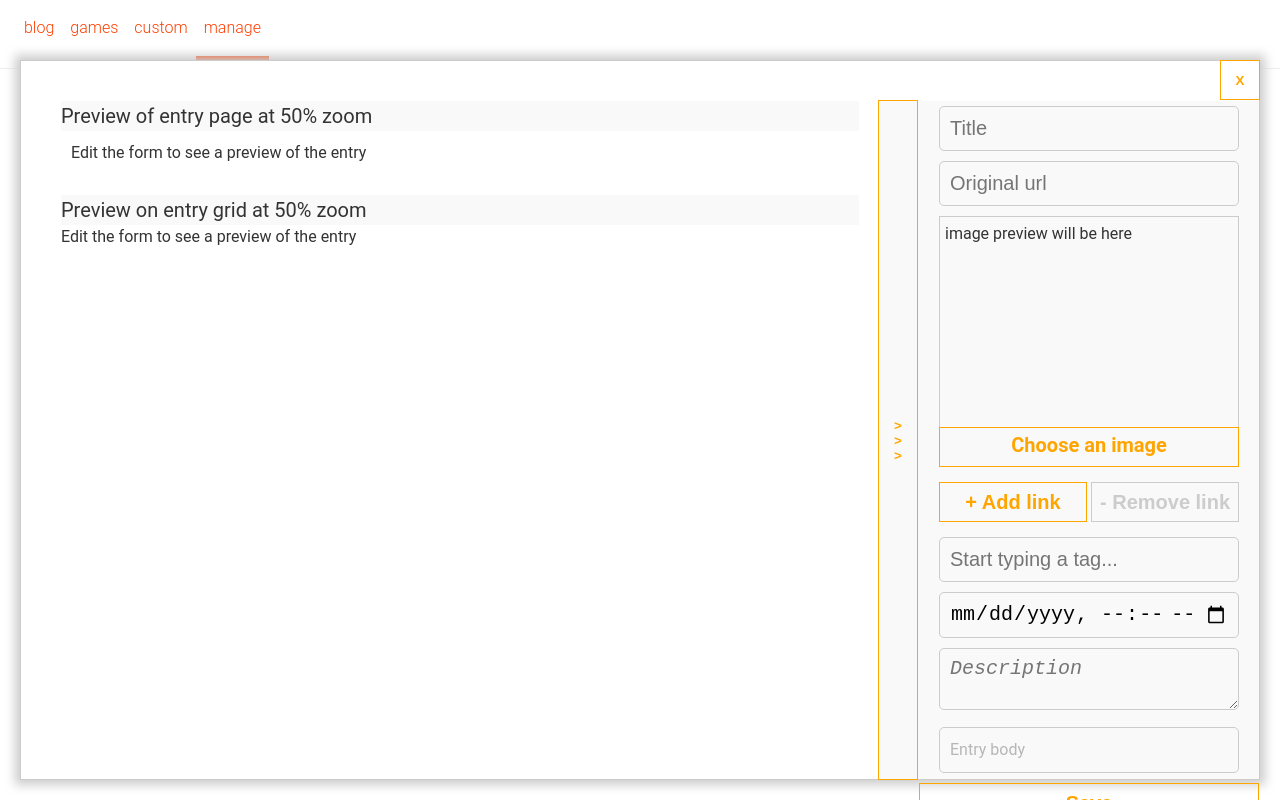
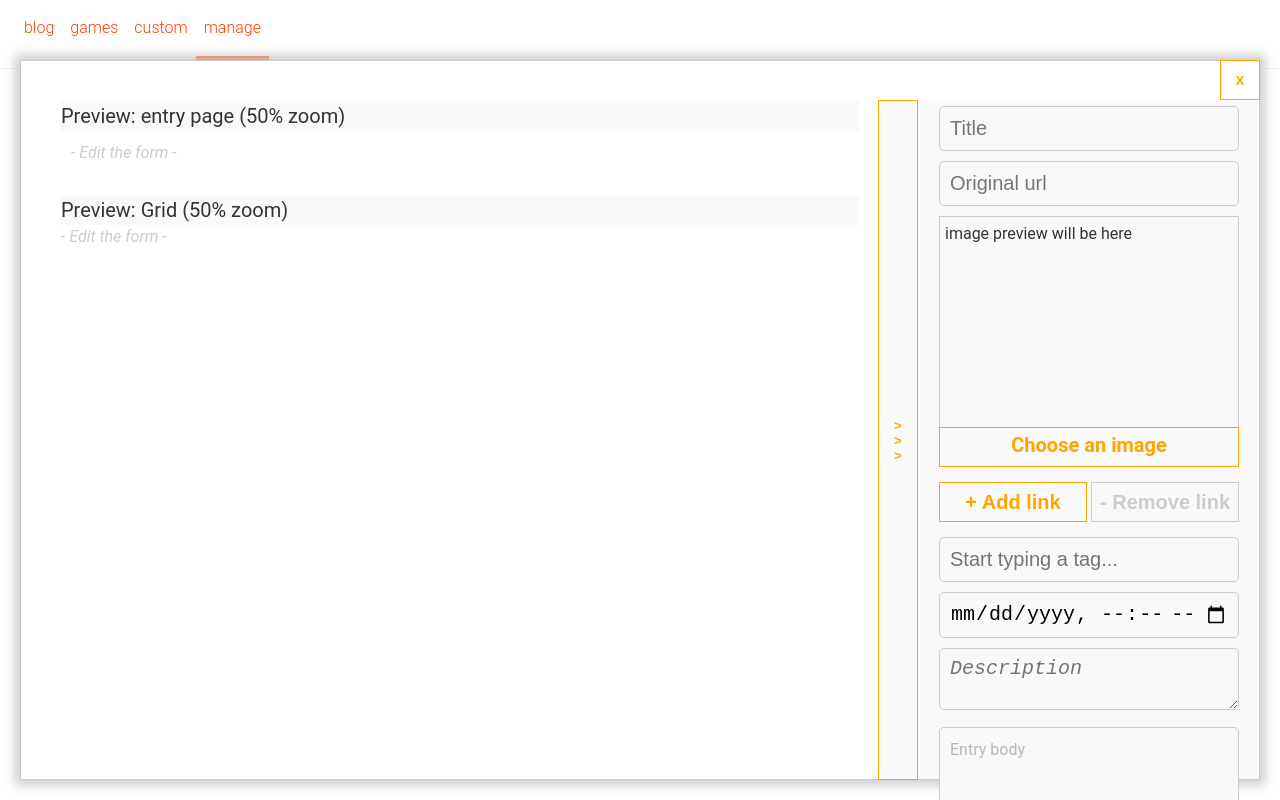
Before and after one commit to bradur/jamstic-next, a Next.js app: page /manage in a window 1280 px wide. Both pictures are taken after a click on the button "+ Add new entry". Built offline with nearby package versions, Linux system fonts and the light colour scheme; what javascript-time-ago would draw is missing.

Commit message:
Update some libraries

```diff
--- a/src/frontend/custom/components/CustomEntryEditor.tsx
+++ b/src/frontend/custom/components/CustomEntryEditor.tsx
@@ -31,6 +31,10 @@ const CustomEntryPageContainer = styled.div`
   padding:100px;
   width:1280px;
   zoom: 0.5;
+`
+const PreviewPlaceholder = styled.div`
+  font-style:italic;
+  color:#ccc;
 `
 const CustomEntryEditorTaskbar = styled.div`
   position:absolute;
@@ -163,6 +167,7 @@ const defaultEntry = {
   date: new Date().getTime(),
 }
 
+
 export const CustomEntryEditor = ({ closeCallback, forceUpdate }: Props) => {
   const [entryHasChanged, setEntryHasChanged] = useState<boolean>(false)
   const [entry, setEntry] = useState<GenericEntry>({ ...defaultEntry })
@@ -251,7 +256,7 @@ export const CustomEntryEditor = ({ closeCallback, forceUpdate }: Props) => {
             </div>
             <div>
               <MarkdownEditor
-                editableProps={{ rows: 30, placeholder: 'Entry body' }}
+                editableProps={{ rows: 30, placeholder: 'Entry body', style: { minHeight: '100px' } }}
                 editor={editor}
                 setValue={setEditorValue}
               />
@@ -261,7 +266,7 @@ export const CustomEntryEditor = ({ closeCallback, forceUpdate }: Props) => {
         </CustomEntryEditorControls>
 
         <PreviewArea className={isHidden ? '' : 'controls-visible'}>
-          <PreviewTitle>Preview of entry page at 50% zoom</PreviewTitle>
+          <PreviewTitle>Preview: entry page (50% zoom)</PreviewTitle>
           <CustomEntryEditorPreviewView>
             {entryHasChanged ? (
               <>
@@ -273,11 +278,10 @@ export const CustomEntryEditor = ({ closeCallback, forceUpdate }: Props) => {
                 </CustomEntryEditorPreview>
               </>
             ) : (
-
-              <span>Edit the form to see a preview of the entry</span>
+              <PreviewPlaceholder>- Edit the form -</PreviewPlaceholder>
             )}
           </CustomEntryEditorPreviewView>
-          <PreviewTitle>Preview on entry grid at 50% zoom</PreviewTitle>
+          <PreviewTitle>Preview: Grid (50% zoom)</PreviewTitle>
           {entryHasChanged ? (
             <CustomEntryPreview>
               <EntriesContainer>
@@ -287,7 +291,7 @@ export const CustomEntryEditor = ({ closeCallback, forceUpdate }: Props) => {
               </EntriesContainer>
             </CustomEntryPreview>
           ) : (
-            <span>Edit the form to see a preview of the entry</span>
+            <PreviewPlaceholder>- Edit the form -</PreviewPlaceholder>
           )}
         </PreviewArea>
 
--- a/src/frontend/editor/MarkdownEditor.tsx
+++ b/src/frontend/editor/MarkdownEditor.tsx
@@ -34,7 +34,7 @@ export const MarkdownEditor = ({ editor, setValue, editableProps = {} }: Markdow
     <MarkdownEditorContainer>
       <Slate
         editor={editor}
-        value={initialValue}
+        initialValue={initialValue}
         onChange={(value) => {
           const isARealChange = editor.operations.some((operation) => operation.type !== 'set_selection')
           if (isARealChange) {
--- a/src/frontend/lib/constants.ts
+++ b/src/frontend/lib/constants.ts
@@ -1,7 +1,6 @@
-import { MarkdownOptions } from 'marked-react'
 import { getMarkedRenderer } from './markdownRenderer'
 
-export const DEFAULT_MARKDOWN_OPTIONS: MarkdownOptions = {
+export const DEFAULT_MARKDOWN_OPTIONS = {
   breaks: true,
   renderer: getMarkedRenderer(),
 }
```
Also changed, not shown: package.json (+29 -30 lines), .babelrc, 1 other file (tests, documents, lock files or other folders).
